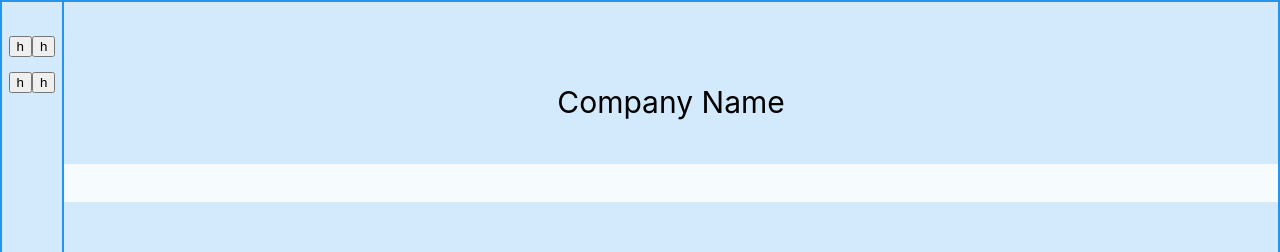
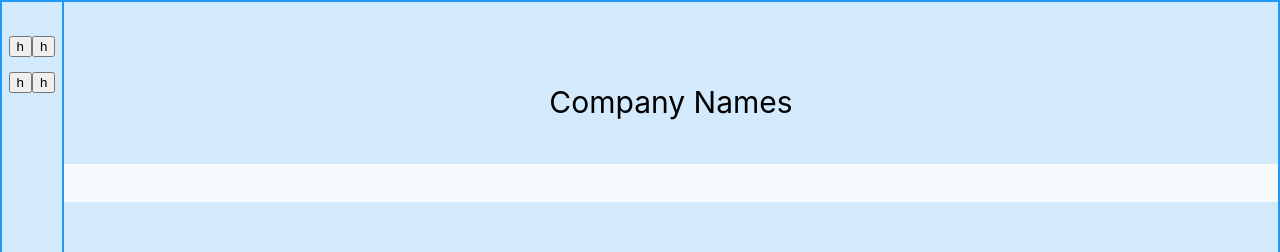
Before and after one commit to ZlatanZip/qamazing, a React (Create React App) app: page /dashboard in a window 1280 px wide. Shown: the top 252 px of the page. Built offline with nearby package versions, Linux system fonts and the light colour scheme.

Commit message:
my desktop commit test

```diff
--- a/src/screens/Dashboard/components/Dashboard.js
+++ b/src/screens/Dashboard/components/Dashboard.js
@@ -5,16 +5,16 @@ import SideMenu from "../../../shared_components/SideMenu/components/SideMenu";
 
 const Projects = () => {
   return (
-    <div class="grid-container">
-      <div class="item1">Company Name</div>
-      <div class="item2">
+    <div class='grid-container'>
+      <div class='item1'>Company Names</div>
+      <div class='item2'>
         <SideMenu />
       </div>
 
-      <div class="item4">
+      <div class='item4'>
         <div></div>
       </div>
-      <div class="item5">Footer</div>
+      <div class='item5'>Footer</div>
     </div>
   );
 };
```
